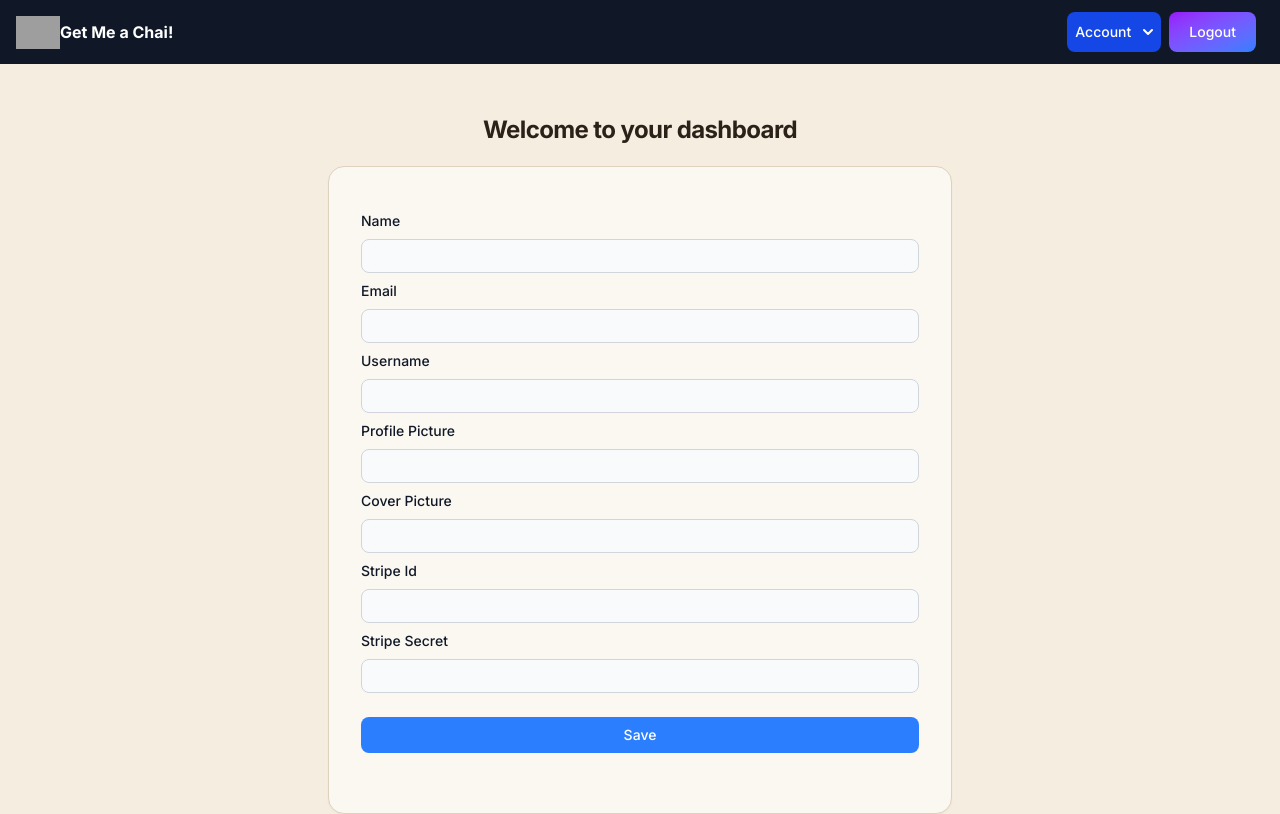
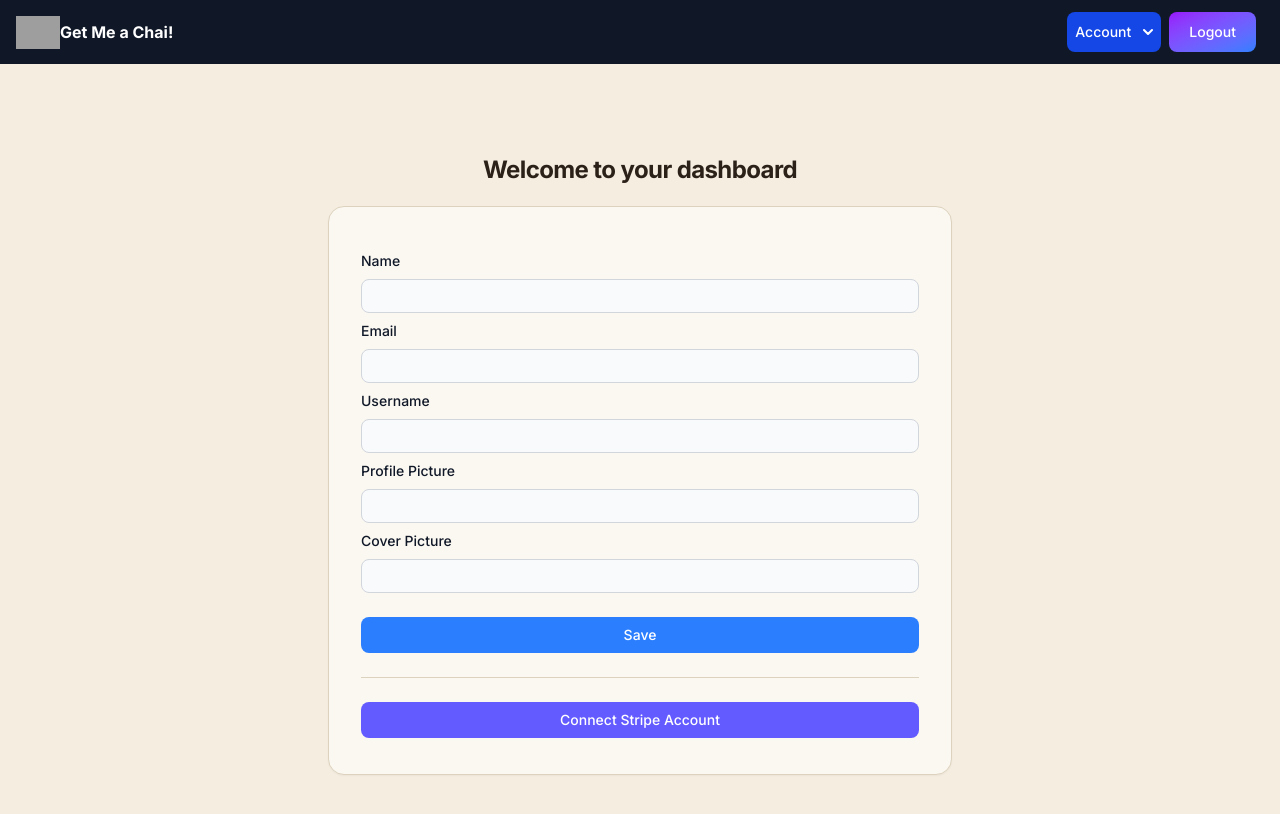
Before and after one commit to hamzawaqas-01s/Get-me-a-Chai, a Next.js app: page /dashboard in a window 1280 px wide. Shown: the top 814 px of the page. Built offline with nearby package versions, Linux system fonts and the light colour scheme; no server answers; sample sign-in values are in the browser's storage; grey boxes are pictures that could not be loaded.

Commit message:
stripe connection added

```diff
--- a/app/dashboard/page.js
+++ b/app/dashboard/page.js
@@ -6,11 +6,11 @@ import { useState } from 'react';
 
 const Dashboard = () => {
   const [form, setform] = useState({})
+  const [stripeLoading, setStripeLoading] = useState(false)
   const { data: session } = useSession()
-
+  const router = useRouter()
 
   if (!session) {
-    const router = useRouter()
     router.push("/login")
   }
 
@@ -18,8 +18,33 @@ const Dashboard = () => {
     setform({ ...form, [e.target.name]: e.target.value })
   }
 
-  const handleSubmit = (e) => {
+  const handleSubmit = async (e) => {
+    e.preventDefault()
+    const res = await fetch("/api/user/update", {
+      method: "POST",
+      headers: { "Content-Type": "application/json" },
+      body: JSON.stringify(form),
+    })
+    const data = await res.json()
+    console.log("Profile saved:", data)
+  }
 
+  const handleConnectStripe = async () => {
+    setStripeLoading(true)
+    try {
+      const res = await fetch("/api/stripe/connect")
+      const data = await res.json()
+      console.log("Stripe connect response:", data)
+      if (data.url) {
+        window.location.href = data.url
+      } else {
+        console.error("No URL returned:", data)
+      }
+    } catch (err) {
+      console.error("Stripe connect failed:", err)
+    } finally {
+      setStripeLoading(false)
+    }
   }
 
   return (
@@ -29,50 +54,48 @@ const Dashboard = () => {
           Welcome to your dashboard
         </p>
         <div className="bg-[#FBF8F1] w-1/2 border border-[#DDD2BE] rounded-2xl px-8 py-9 mt-5 shadow-[0_1px_2px_rgba(43,33,24,0.04)]">
-          <form className="max-w-2xl mx-auto" action={handleSubmit}>
+          <form className="max-w-2xl mx-auto" onSubmit={handleSubmit}>
 
             <div className='my-2'>
               <label htmlFor="name" className="block mb-2 text-sm font-medium text-gray-900 dark:text-white">Name</label>
               <input value={form.name ? form.name : ""} onChange={handleChange} type="text" name='name' id="name" className="block w-full p-2 text-gray-900 border border-gray-300 rounded-lg bg-gray-50 text-xs focus:ring-blue-500 focus:border-blue-500 dark:bg-gray-700 dark:border-gray-600 dark:placeholder-gray-400 dark:text-white dark:focus:ring-blue-500 dark:focus:border-blue-500" />
             </div>
-            {/* input for email */}
+
             <div className="my-2">
               <label htmlFor="email" className="block mb-2 text-sm font-medium text-gray-900 dark:text-white">Email</label>
               <input value={form.email ? form.email : ""} onChange={handleChange} type="email" name='email' id="email" className="block w-full p-2 text-gray-900 border border-gray-300 rounded-lg bg-gray-50 text-xs focus:ring-blue-500 focus:border-blue-500 dark:bg-gray-700 dark:border-gray-600 dark:placeholder-gray-400 dark:text-white dark:focus:ring-blue-500 dark:focus:border-blue-500" />
             </div>
-            {/* input forusername */}
+
             <div className='my-2'>
               <label htmlFor="username" className="block mb-2 text-sm font-medium text-gray-900 dark:text-white">Username</label>
               <input value={form.username ? form.username : ""} onChange={handleChange} type="text" name='username' id="username" className="block w-full p-2 text-gray-900 border border-gray-300 rounded-lg bg-gray-50 text-xs focus:ring-blue-500 focus:border-blue-500 dark:bg-gray-700 dark:border-gray-600 dark:placeholder-gray-400 dark:text-white dark:focus:ring-blue-500 dark:focus:border-blue-500" />
             </div>
-            {/* input for profile picture of input type text */}
+
             <div className="my-2">
               <label htmlFor="profilepic" className="block mb-2 text-sm font-medium text-gray-900 dark:text-white">Profile Picture</label>
               <input value={form.profilepic ? form.profilepic : ""} onChange={handleChange} type="text" name='profilepic' id="profilepic" className="block w-full p-2 text-gray-900 border border-gray-300 rounded-lg bg-gray-50 text-xs focus:ring-blue-500 focus:border-blue-500 dark:bg-gray-700 dark:border-gray-600 dark:placeholder-gray-400 dark:text-white dark:focus:ring-blue-500 dark:focus:border-blue-500" />
             </div>
 
-            {/* input for cover pic  */}
             <div className="my-2">
               <label htmlFor="coverpic" className="block mb-2 text-sm font-medium text-gray-900 dark:text-white">Cover Picture</label>
               <input value={form.coverpic ? form.coverpic : ""} onChange={handleChange} type="text" name='coverpic' id="coverpic" className="block w-full p-2 text-gray-900 border border-gray-300 rounded-lg bg-gray-50 text-xs focus:ring-blue-500 focus:border-blue-500 dark:bg-gray-700 dark:border-gray-600 dark:placeholder-gray-400 dark:text-white dark:focus:ring-blue-500 dark:focus:border-blue-500" />
             </div>
-            {/* input razorpay id */}
-            <div className="my-2">
-              <label htmlFor="stripeid" className="block mb-2 text-sm font-medium text-gray-900 dark:text-white">Stripe Id</label>
-              <input value={form.stripeid ? form.stripeid : ""} onChange={handleChange} type="text" name='stripeid' id="stripeid" className="block w-full p-2 text-gray-900 border border-gray-300 rounded-lg bg-gray-50 text-xs focus:ring-blue-500 focus:border-blue-500 dark:bg-gray-700 dark:border-gray-600 dark:placeholder-gray-400 dark:text-white dark:focus:ring-blue-500 dark:focus:border-blue-500" />
-            </div>
-            {/* input razorpay secret */}
-            <div className="my-2">
-              <label htmlFor="stripesecret" className="block mb-2 text-sm font-medium text-gray-900 dark:text-white">Stripe Secret</label>
-              <input value={form.stripesecret ? form.stripesecret : ""} onChange={handleChange} type="text" name='stripesecret' id="stripesecret" className="block w-full p-2 text-gray-900 border border-gray-300 rounded-lg bg-gray-50 text-xs focus:ring-blue-500 focus:border-blue-500 dark:bg-gray-700 dark:border-gray-600 dark:placeholder-gray-400 dark:text-white dark:focus:ring-blue-500 dark:focus:border-blue-500" />
-            </div>
 
-            {/* Submit Button  */}
             <div className="my-6">
-              <button type="submit" className="block w-full p-2 text-white bg-blue-500 rounded-lg hover:bg-blue-600 focus:ring-blue-500 focus:ring-4 focus:outline-none   dark:focus:ring-blue-800 font-medium text-sm">Save</button>
+              <button type="submit" className="block w-full p-2 text-white bg-blue-500 rounded-lg hover:bg-blue-600 focus:ring-blue-500 focus:ring-4 focus:outline-none dark:focus:ring-blue-800 font-medium text-sm">Save</button>
             </div>
           </form>
 
+          <div className="mt-4 border-t border-[#DDD2BE] pt-6">
+            <button
+              type="button"
+              onClick={handleConnectStripe}
+              disabled={stripeLoading}
+              className="block w-full p-2 text-white bg-[#635BFF] rounded-lg hover:bg-[#524ae0] font-medium text-sm disabled:opacity-50"
+            >
+              {stripeLoading ? "Connecting..." : "Connect Stripe Account"}
+            </button>
+          </div>
         </div>
       </div>
     </div>
```
